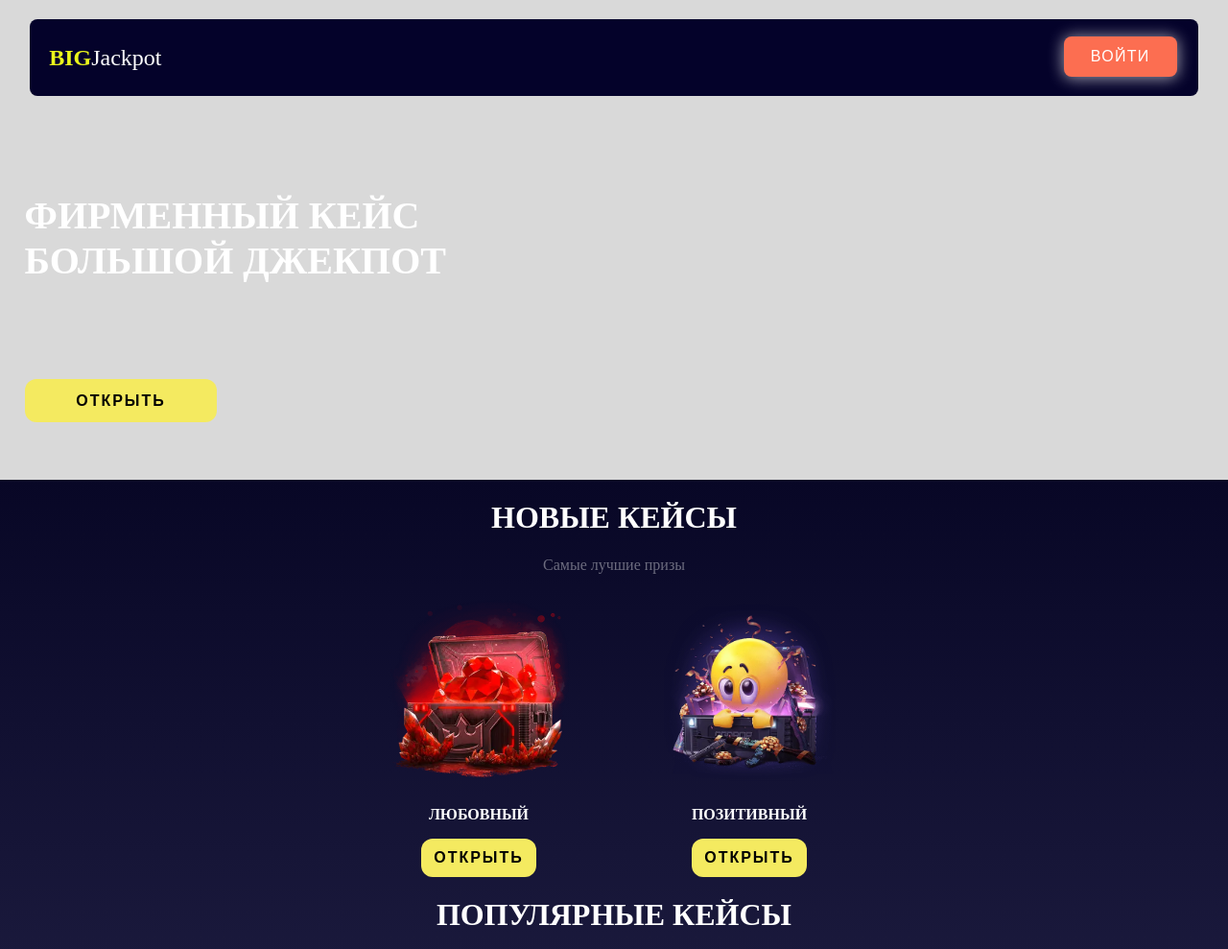
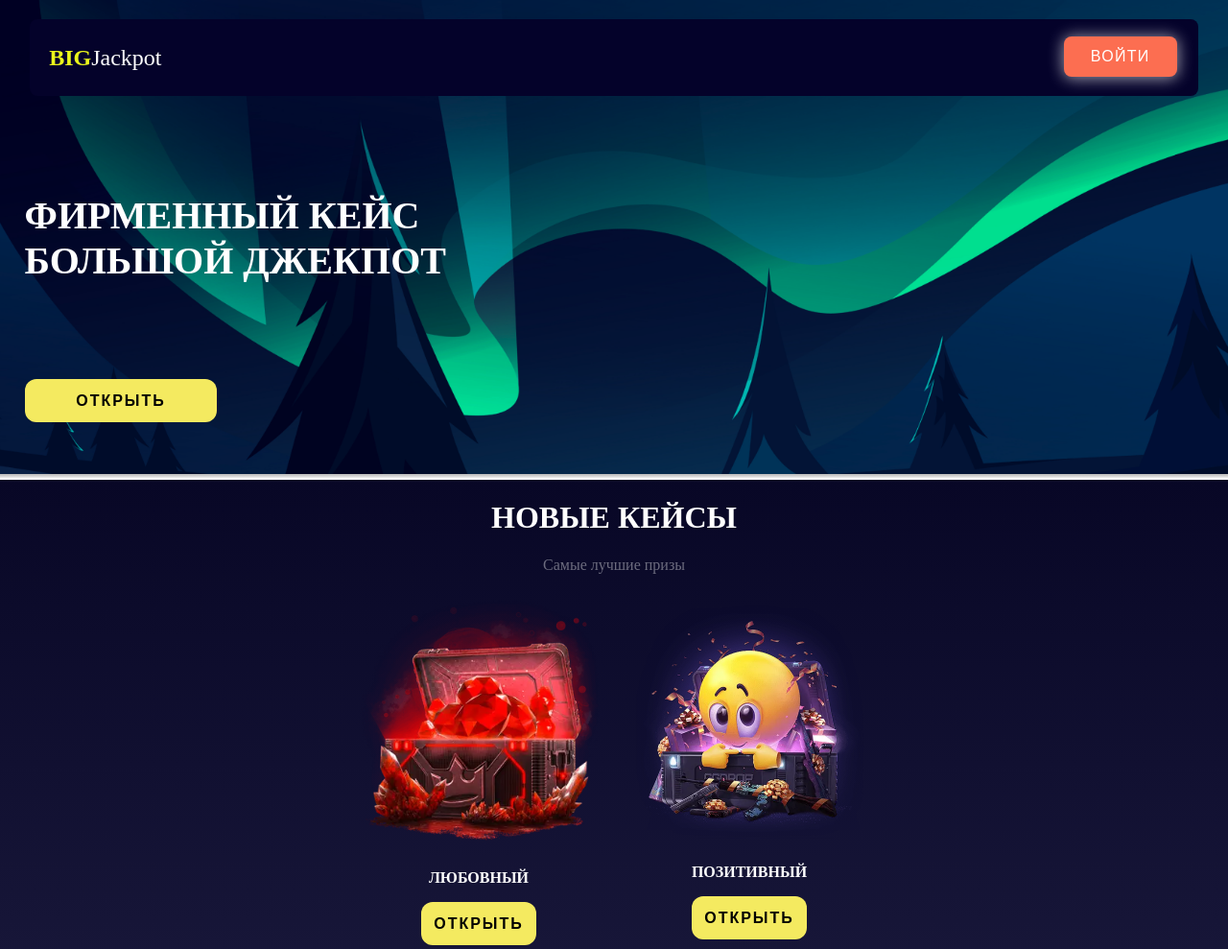
Before and after one commit to Cimer17/LoveCase, a Django app: page / in a window 1280 px wide. Shown: the top 989 px of the page at 96% size. Run offline with Django 3.2, Linux system fonts and the light colour scheme; data comes from the database, SQL or seed files in the repository; both versions use the stored data as it was after the commit; parts of the project's set-up code (start-up, migrations or seed data) failed here and were passed over.

Commit message:
modified:   db.sqlite3 	new file:   media/bigfut.webp 	new file:   media/bigfuut.webp 	new file:   media/fon_woman.svg 	new file:   "media/\320\272\320\273\321\216\321\207.webp" 	new file:   "media/\320\277\320\276\320\273\321\214\320\267\320\276\320\262\320\260\321\202\320\265\320\273.webp" 	modified:   static/css/stylesHome.css 	modified:   templates/main/index.html 	modified:   templates/main/module/footer.html

```diff
--- a/static/css/stylesHome.css
+++ b/static/css/stylesHome.css
@@ -9,7 +9,14 @@
     justify-content: flex-end;
     padding: 0 2vw;
     height: 500px;
-    background-color: #D9D9D9;
+    background-image: url("/media/bigfuut.webp");
+    background-repeat: no-repeat;
+    background-position: center;
+    background-attachment: fixed;
+    -webkit-background-size: cover;
+    -moz-background-size: cover;
+    -o-background-size: cover;
+    background-size: cover;
 }
 
 .gif-box p{
@@ -54,8 +61,10 @@
     display: flex;
     flex-direction: column;
     align-items: center;
+    /* max-width: 250px; */
     width: 250px;
-    height: 300px;
+    /* max-height: 300px; */
+    height: 380px;
     margin: auto 1em;
 }
 
@@ -66,11 +75,8 @@
 }
 
 .img-Case{
-    width: 240px;
-    height: 200px;
     margin: 10px auto;
     display: flex;
-    justify-content: center;
 }
 
 .caseContainer{
@@ -79,22 +85,81 @@
 
 .infrormation{
     display: flex;
+    margin: 0 0 60px;
 }
 
-.call, .link{
+.infrormation .call:nth-child(2){
     margin-left: 5em;
 }
 
+.call{
+    display: flex;
+    align-items: center;
+}
+
+.link{
+    display: flex;
+    flex-direction: column;
+}
+
+.link > a{
+    margin: 6px;
+    text-decoration: none;
+    font-size: 1rem;
+    color: rgba(255, 255, 255, 0.6);
+}
+
+.link a:nth-child(1){
+    color: rgba(129, 32, 255, 1);
+}
+
+.link a:nth-child(3){
+    text-transform: uppercase;
+}
+
+.key-img{
+    max-width: 60px;
+    width: 100%;
+}
+
+.inf-key{
+    padding: 0 20px;
+}
+
+.inf-key p:nth-child(1){
+    font-size: 1.875rem;
+    margin: 0;
+    font-weight: 700;
+    color: #FFFFFF;
+}
+
+.inf-key p:nth-child(2){
+    font-size: 1rem;
+    color: rgba(255, 255, 255, 0.6);
+    margin: 0;
+}
+
+.key-img img{
+    width: 100%;
+}
+
 .context{
-    padding: 4em 0;
+    padding: 6em 5em;
+}
+
+.information-case{
+    background-image: url("/media/fon_woman.svg");
+    background-size: auto;
+    object-fit: cover;
 }
 
 .img_case{
     width: 100%;
-    max-width: 190px;
+    max-width: 260px;
     height: 100%;
-    max-height: 190px;
-  }
+    max-height: 260px;
+}
+
 
 
 /* //////////// */
--- a/templates/main/index.html
+++ b/templates/main/index.html
@@ -34,7 +34,7 @@
                         <p>{{ case.name }}</p>
                         <div class="button_style">
                             <a href="/case/{{ case.id }}">
-                            <input class="styles-button" tupe="button" value="Открыть">
+                            <input class="styles-button" type="button" value="Открыть">
                             </a>
                         </div>
                     </div>
--- a/templates/main/module/footer.html
+++ b/templates/main/module/footer.html
@@ -1,32 +1,29 @@
-<footer>
+<footer class="information-case">
     <div class="context">
         <div class="infrormation">
             <div class="call">
-                <div>
-                    <img src="" alt="">
+                <div class="key-img">
+                    <img src="/media/ключ.webp" alt="key">
                 </div>
-                <div>
+                <div class="inf-key">
                     <p>9999</p>
                     <p>Открыто кейсов</p>
                 </div>
             </div>
             <div class="call">
-                <div>
-                    <img src="" alt="">
+                <div class="key-img">
+                    <img src="/media/пользовател.webp" alt="profil">
                 </div>
-                <div>
+                <div class="inf-key">
                     <p>9999</p>
                     <p>Пользователей</p>
                 </div>
             </div>
         </div>
         <div class="link">
-            <p><a>Пользовательское соглашение</a></p>
-            <p><a>Контакты</a></p>
-            <p><a>faq</a></p>
+            <a href="#">Пользовательское соглашение</a>
+            <a href="#">Контакты</a>
+            <a href="#">faq</a>
         </div>
     </div>
-    <div>
-        <img src="" alt="">
-    </div>
 </footer>
```
Also changed, not shown: db.sqlite3, media/bigfut.webp (added), media/bigfuut.webp (added), media/fon_woman.svg (added), media/ключ.webp (added), media/пользовател.webp (added).
